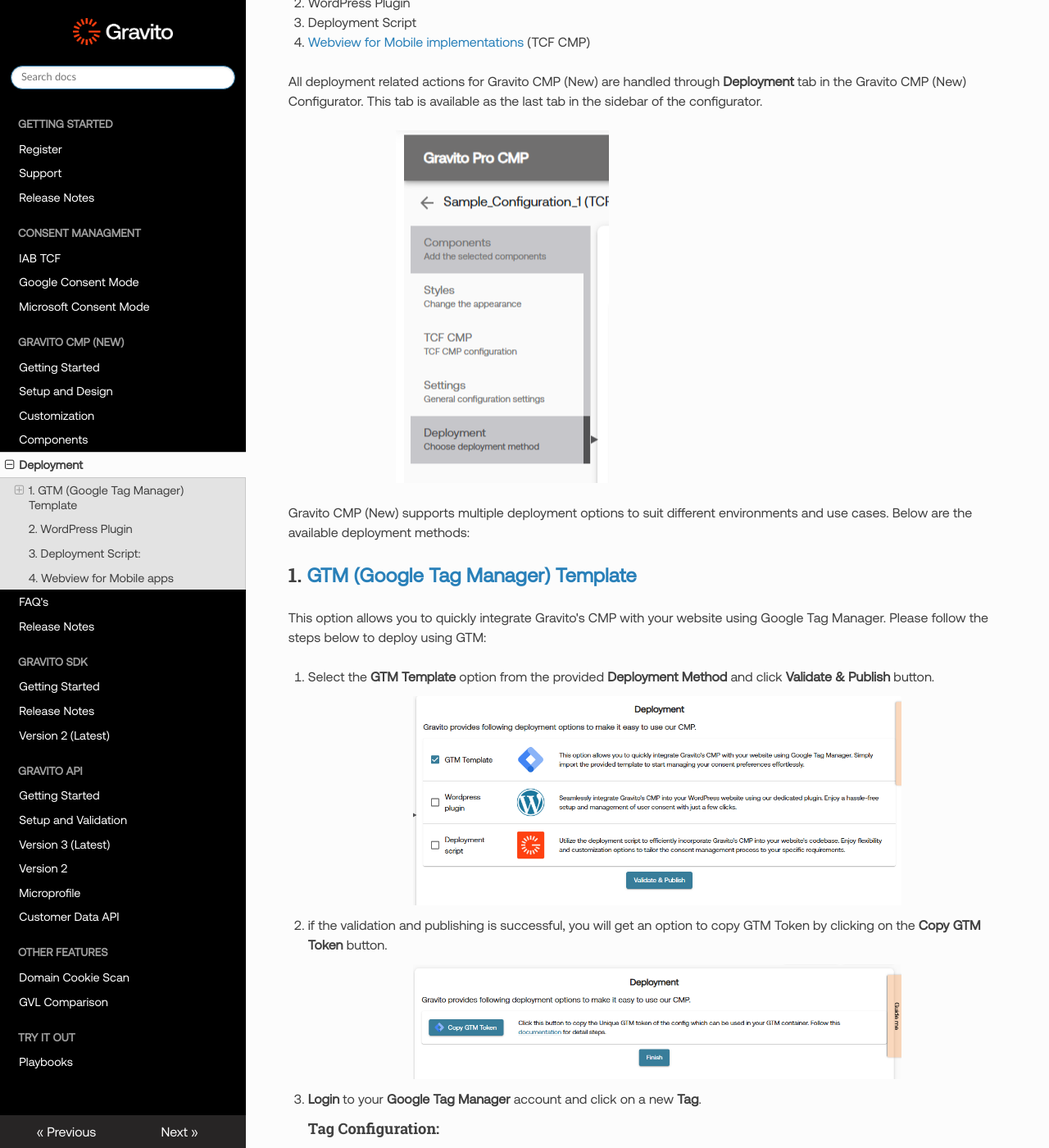
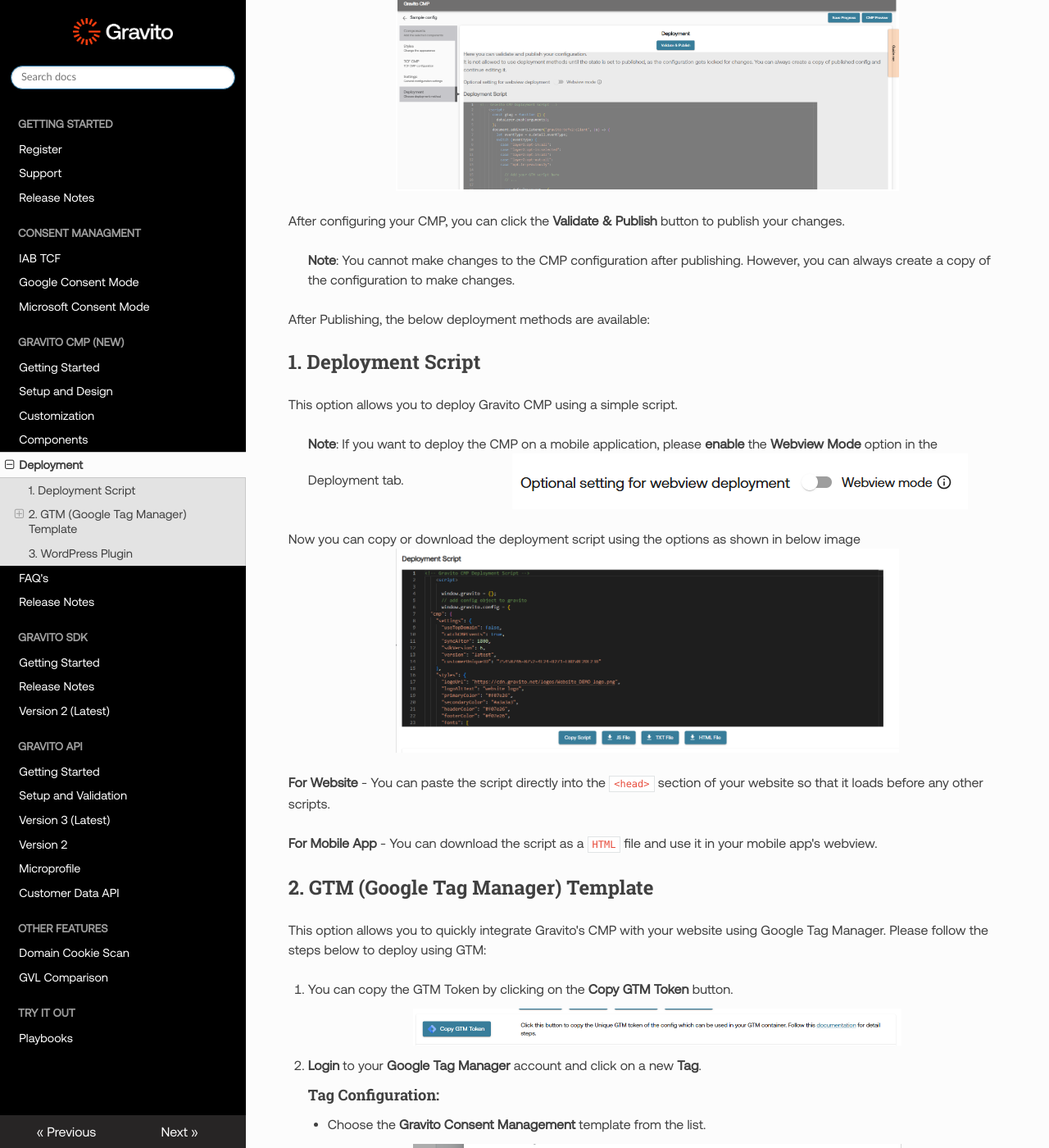
Before and after one commit to GravitoLtd/gravitoltd.github.io, an MkDocs documentation site: the page built from docs/Gravito_V6_CMP/Deployment.md, in a window 1280 px wide and 1400 px high, scrolled down 240 px. Shown: the whole window at 82% size. Built offline with MkDocs 1.6.1, drawn with Linux system fonts in a browser that asks for light colours; nearby versions of some CDN libraries; comment, search, counter and statistics services are not loaded; some of the changed text lies outside the part shown.

Commit message:
Enhance deployment documentation and add new images for improved clarity and usability

```diff
--- a/docs/Gravito_V6_CMP/Deployment.md
+++ b/docs/Gravito_V6_CMP/Deployment.md
@@ -1,31 +1,36 @@
 # Deployment for Gravito CMP (New) Configuration
-
-
-Gravito CMP can be deployed in the following ways.
-
- 1. GTM (Google Tag Manager) Template
- 2. WordPress Plugin
- 3. Deployment Script
- 4. [Webview for Mobile implementations](./Components/TCFCMP/webview_cmp_for_apps.md) (TCF CMP)
 
 All deployment related actions for Gravito CMP (New) are handled through **Deployment** tab in the Gravito CMP (New) Configurator. This tab is available as the last tab in the sidebar of the configurator.
 
 ![](./img/deployment_highlight.png)
 
-Gravito CMP (New) supports multiple deployment options to suit different environments and use cases. Below are the available deployment methods:
+After configuring your CMP, you can click the **Validate & Publish** button to publish your changes.
 
-## 1.  [GTM (Google Tag Manager) Template](#gtm)
+> **Note**: You cannot make changes to the CMP configuration after publishing. However, you can always create a copy of the configuration to make changes.
+
+After Publishing, the below deployment methods are available:
+
+## 1. Deployment Script
+This option allows you to deploy Gravito CMP using a simple script.
+
+> **Note**: If you want to deploy the CMP on a mobile application, please **enable** the **Webview Mode** option in the Deployment tab.
+        ![](./img/webview_button.png)
+
+Now you can copy or download the deployment script using the options as shown in below image
+    ![](./img/deployment_script.png)
+
+**For Website** - You can paste the script directly into the `<head>` section of your website so that it loads before any other scripts.
+
+**For Mobile App** - You can download the script as a `HTML` file and use it in your mobile app's webview.
+
+## 2. GTM (Google Tag Manager) Template
 This option allows you to quickly integrate Gravito's CMP with your website using Google Tag Manager. Please follow the steps below to deploy using GTM:
 
-1. Select the **GTM Template** option from the provided **Deployment Method** and click **Validate & Publish** button.
+1. You can copy the GTM Token by clicking on the **Copy GTM Token** button.
 
-    ![](./img/gtm_deployment1.png)
+    ![](./img/copy_GTM_token.png)
 
-2. if the validation and publishing is successful, you will get an option to copy GTM Token by clicking on the **Copy GTM Token** button.
-
-    ![](./img/gtm_deployment2.png)
-
-3. **Login** to your **Google Tag Manager** account and click on a new **Tag**.
+2. **Login** to your **Google Tag Manager** account and click on a new **Tag**.
 
     #### Tag Configuration:
     - Choose the **Gravito Consent Management** template from the list.
@@ -71,48 +76,11 @@
     - Submit and **Publish** the container.
     - CMP will now load and handle consent dynamically on your site.
 
-
-## 2. [WordPress Plugin](#wp)
+## 3. WordPress Plugin
 Seamlessly integrate Gravito's CMP into your WordPress website using our dedicated plugin. Please follow the steps below to deploy using the WordPress plugin:
 
-1. Select the **WordPress Plugin** option from the provided **Deployment Method** and click **Validate & Publish** button.
+1. You can copy the WordPress Token by clicking on the **Copy WordPress Token** button.
 
-    ![](./img/wordpress_deployment1.png)
+    ![](./img/copy_WordPress_token.png)
 
-2. if the validation and publishing is successful, you will get an option to copy WordPress Token by clicking on the **Copy WordPress Token** button.
-
-    ![](./img/wordpress_deployment2.png)
-
-3. Use this token in the WordPress plugin to integrate Gravito's CMP into your website.
-
-
-
-## 3. Deployment Script:
-Utilize the deployment script to efficiently incorporate Gravito's CMP into your website's codebase. Please follow the steps below to deploy using the deployment script:
-
-1. Select the **Deployment Script** option from the provided **Deployment Method** and click **Validate & Publish** button.
-
-    ![](./img/script_deployment1.png)
-
-2. if the validation and publishing is successful, you will get an option to **Generate Deployment Script**.
-
-    ![](./img/script_deployment2.png)
-
-3. Click on the **Generate Deployment Script** button to generate the deployment script. This will open a modal with the generated script as shown in below image. You can paste this script in your website's `<body>` tag.
-
-    ![](./img/script_deployment3.png)
-
-## 4. [Webview for Mobile apps](#webview)
-Gravito CMP (New) can be integrated into mobile applications using a webview. This allows you to display the CMP within your app, providing a consistent user experience across platforms. Please follow the steps below to deploy using the webview:
-
-1. First, select `Deployment Script` as deployment method to publish your CMP configuration.
-
-    ![](./img/script_deployment1.png)
-
-2. Once published, click on the **Generate Deployment Script** button to generate the deployment script.
-
-    ![](./img/script_deployment2.png)
-
-3. This will open a modal with the generated deployment script. Now you can activate **Webview mode** toggle to generate the webview script and download it as a `HTML` file.
-
-    ![](./img/webview_script.png)
+2. Use this token in the WordPress plugin to integrate Gravito's CMP into your website.
```
Also changed, not shown: docs/Gravito_V6_CMP/Release_Notes.md (+10 -0 lines), docs/Gravito_V6_CMP/Setup_and_Design.md (+1 -1 lines), docs/Gravito_V6_CMP/img/copy_GTM_token.png (added), docs/Gravito_V6_CMP/img/copy_WordPress_token.png (added), docs/Gravito_V6_CMP/img/deployment_highlight.png, docs/Gravito_V6_CMP/img/deployment_script.png (added), docs/Gravito_V6_CMP/img/webview_button.png (added).
